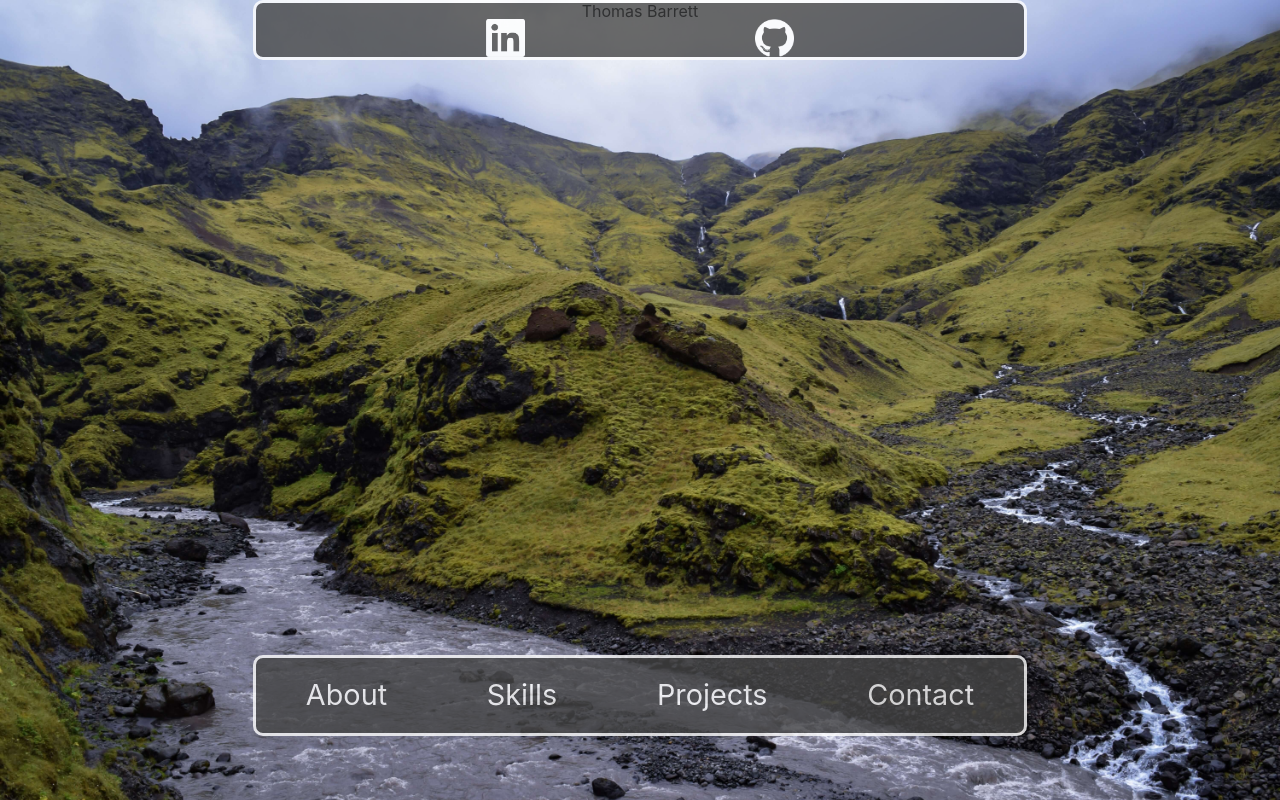
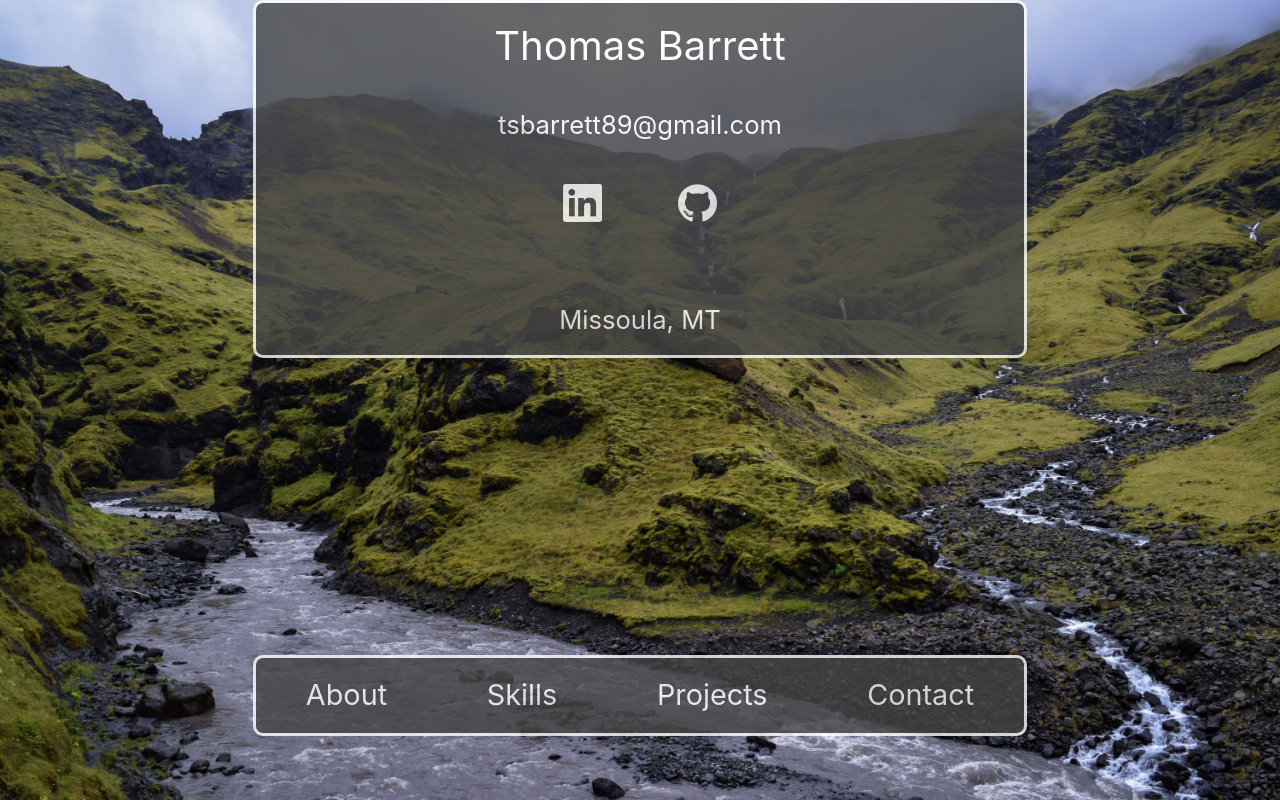
Before and after one commit to tsbarrett89/tb-portfolio, a React (Create React App) app: page /contact in a window 1280 px wide. Built offline with nearby package versions, Linux system fonts and the light colour scheme; the HTML template or start-up script is replaced by a standard one.

Commit message:
styled contact page, removed unused img

```diff
--- a/src/components/ContactPage.js
+++ b/src/components/ContactPage.js
@@ -9,10 +9,12 @@ const ContactPage = () => {
     return (
         <PageContainer>
             <h2>Thomas Barrett</h2>
+            <p>tsbarrett89@gmail.com</p>
             <IconContainer>
                 <img src={linkedIcon} alt='LinkedIn Icon' />
                 <img src={githubIcon} alt='github Icon' />
             </IconContainer>
+            <p>Missoula, MT</p>
         </PageContainer>
     )
 }
--- a/src/style/app-styles.js
+++ b/src/style/app-styles.js
@@ -17,14 +17,27 @@ export const PageContainer = styled.div `
     border-radius: 10px;
     background-color: #454545;
     opacity: 0.8;
+    color: white;
+
+    h2 {
+        font-size: 2.5rem;
+        margin: 3% auto;
+    }
+
+    p {
+        margin: 3% auto;
+        font-size: 1.6rem;
+    }
 `
 
 export const IconContainer = styled.div `
     width: 100%;
     display: flex;
-    justify-content: space-evenly;
+    justify-content: center;
+    margin: 3% auto 8%;
 
     img {
         width: 5%;
+        margin: 0 5%;
     }
 `
```
Also changed, not shown: src/images/ciana-tom.jpg (deleted).
